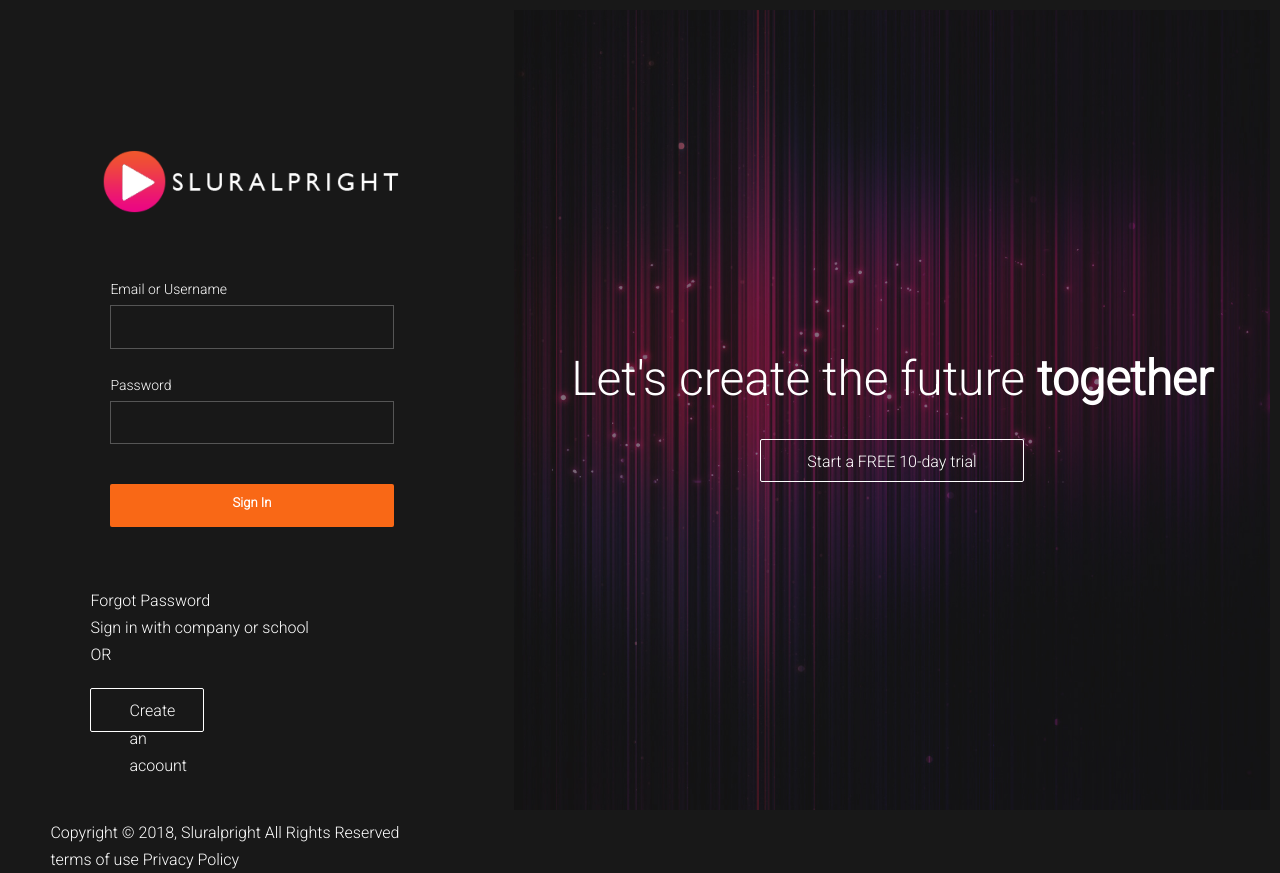
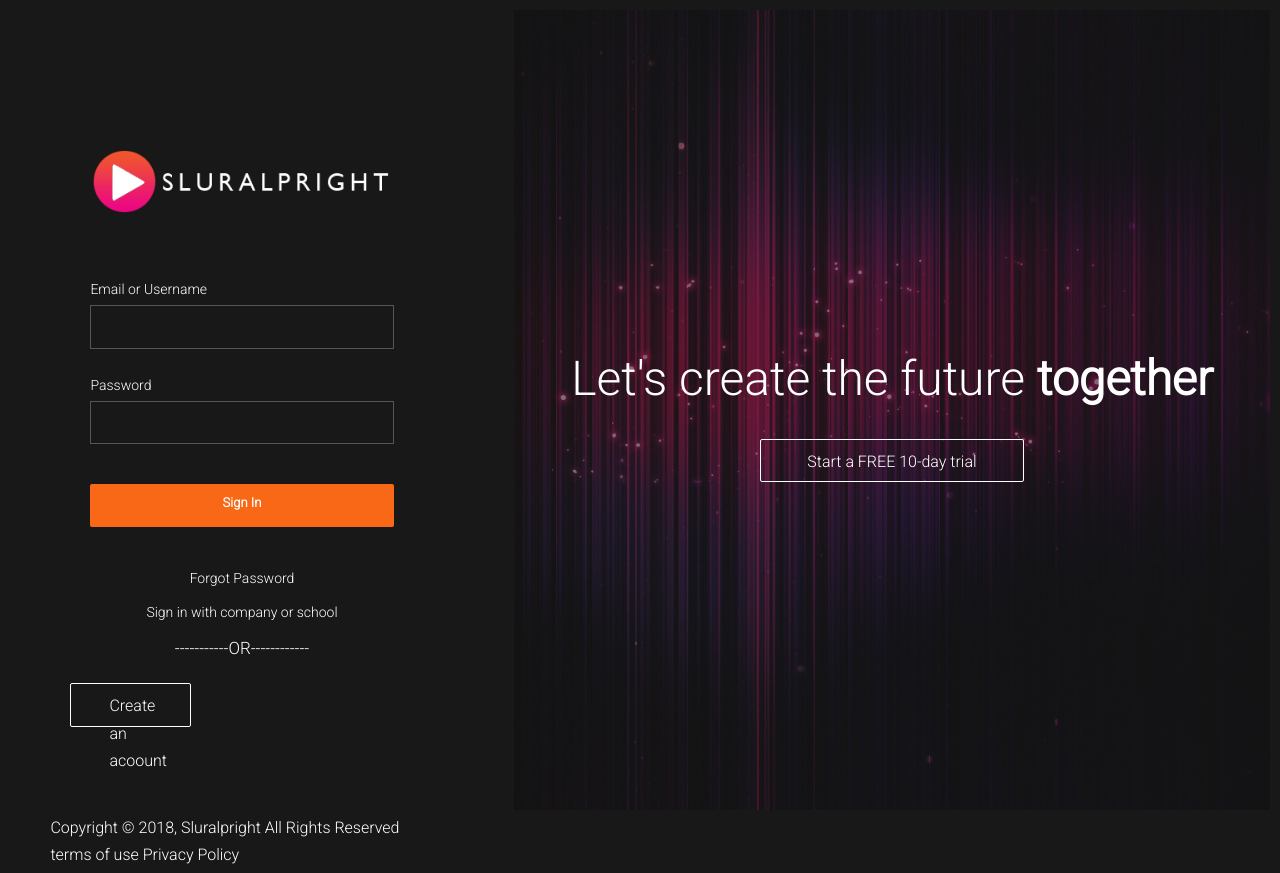
Before and after one commit to ashavakkattil/Day8-PluralSightClone, a plain HTML site: page index.html in a window 1280 px wide. Drawn offline with Linux system fonts and the light colour scheme.

Commit message:
Reset password block

```diff
--- a/css/style.css
+++ b/css/style.css
@@ -42,14 +42,14 @@ a {
 .form-container {
   display: flex;
   flex-direction: column;
-  margin: 150px 40px 40px 40px;
+  margin: 150px 40px 40px 20px;
 }
 .logo {
   width: 300px;
   align-self: center;
 }
 .sign-in-form{
-    margin: 50px 10px;
+    margin: 50px 10px 20px 10px;
     padding: 10px;
 }
 .form-container label,
@@ -62,9 +62,10 @@ input {
 .form-container input{
     background: #181818;
     border: 1px solid #555555;
-    padding: 10px 0px;
+    padding: 10px;
     height: 2.7rem;
     margin-bottom: 20px;
+    color: #ffffff;
 }
 .form-container .sign-in-btn{
     background-color: #f96816;
@@ -73,6 +74,18 @@ input {
     font-weight: bold;
     width: 100%;
     text-align: center;
+}
+
+/* reset password block */
+.reset-password{
+    text-align: center;
+    font-size: 14px;
+}
+.reset-password p{
+    margin-top: 10px;
+}
+.reset-password p:last-child{
+    font-size: 17px;
 }
 /* Showcase */
 
--- a/index.html
+++ b/index.html
@@ -29,8 +29,8 @@
                         <p>
                             <a href="#" class="alternate-sign-in">Sign in with company or school</a>
                         </p>
+                        <p>-----------OR------------</p>
                     </div>
-                    <span>OR</span>
                     <div class="sign-up">
                         <a href="#" class="sign-up btn">Create an acoount</a>
                     </div>
```
